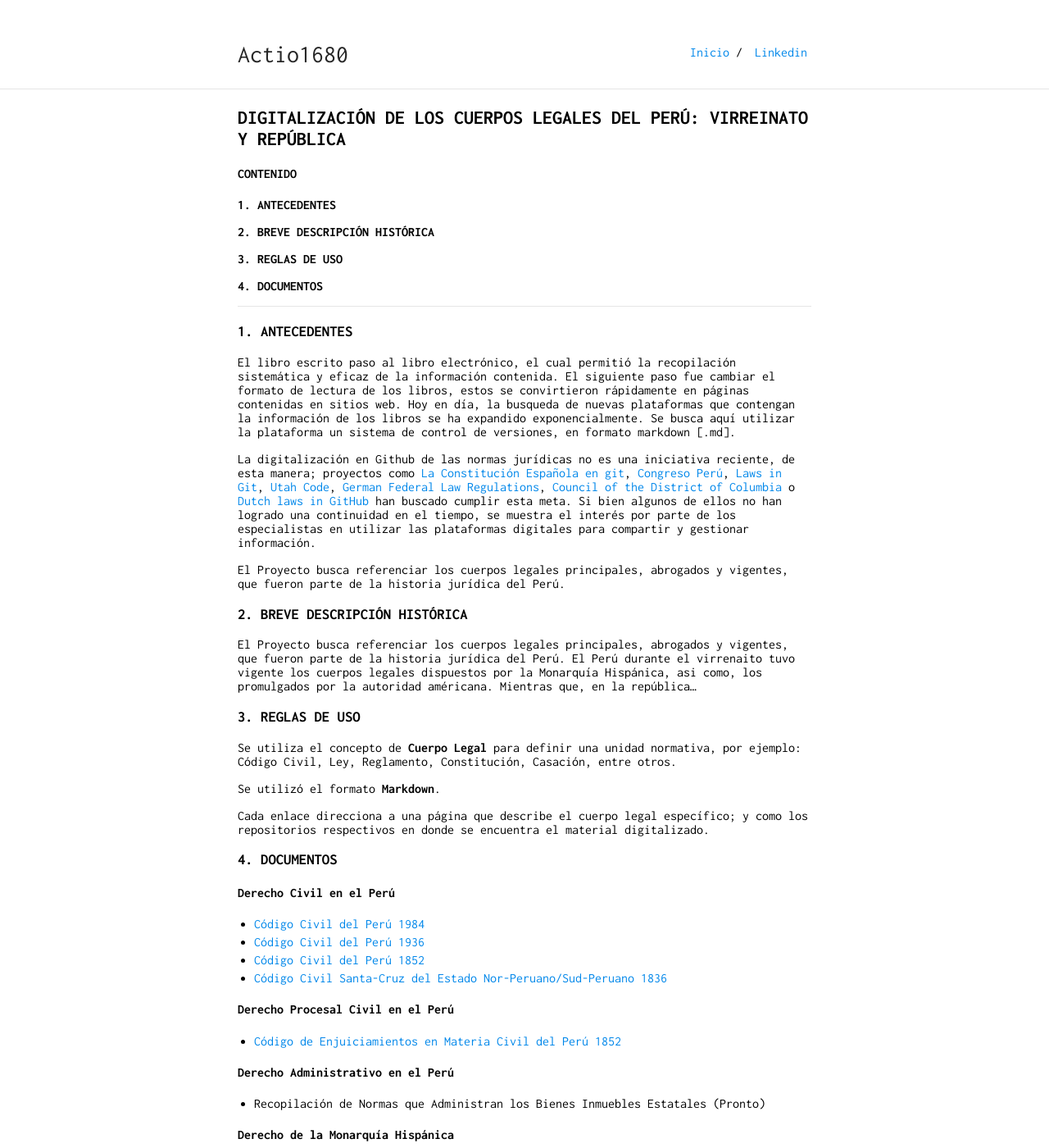
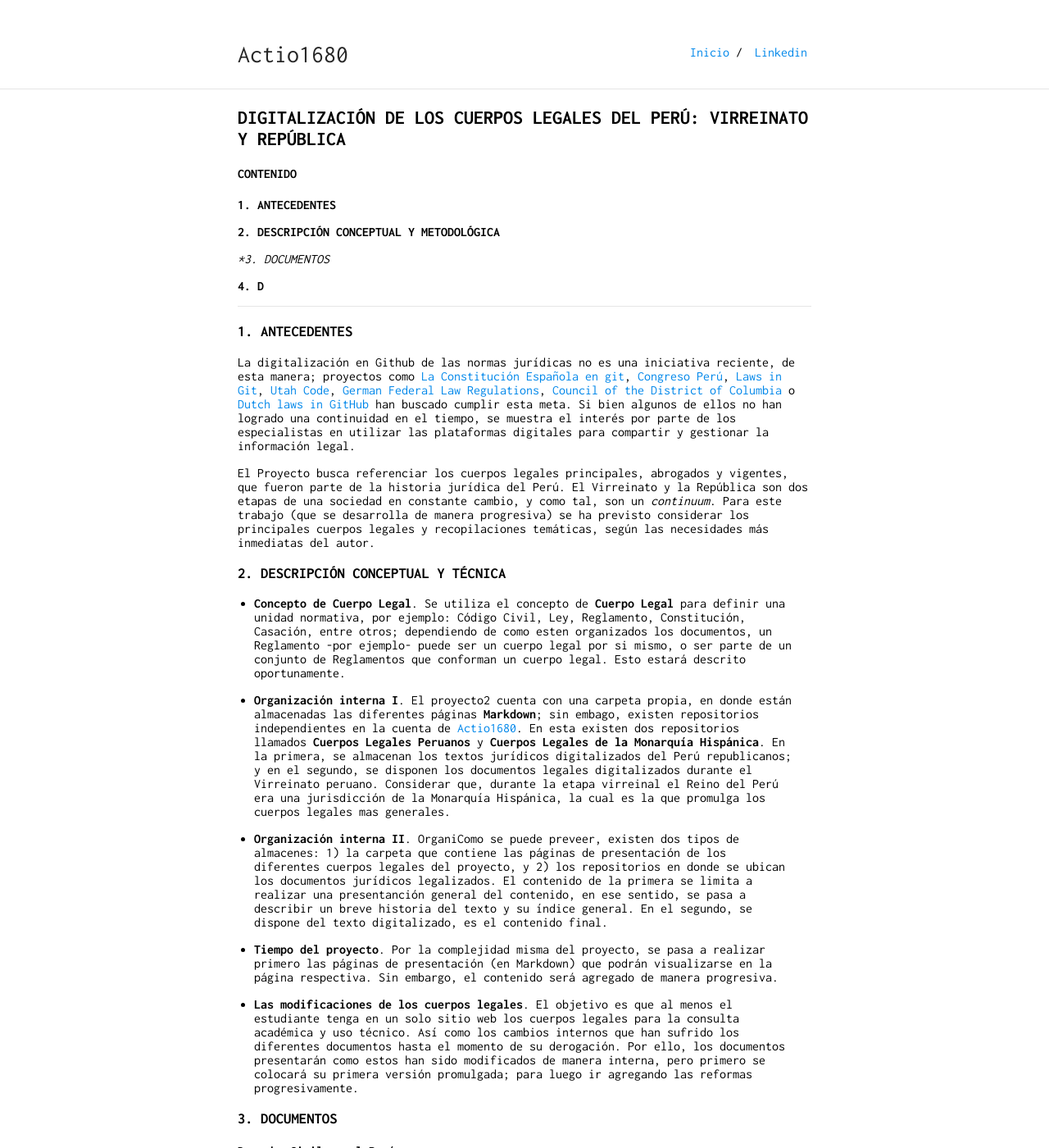
Before and after one commit to actio1680/actio1680.github.io, a Jekyll site: the page built from proyecto2/presentacion2.md, in a window 1280 px wide and 1400 px high. Shown: the whole window at 82% size. Built offline with Jekyll 4.4.1, drawn with Linux system fonts in a browser that asks for light colours; our own code applies the rules of GitHub Pages for plain Markdown files; some of the changed text lies outside the part shown.

Commit message:
Update presentacion2.md

```diff
--- a/proyecto2/presentacion2.md
+++ b/proyecto2/presentacion2.md
@@ -6,34 +6,34 @@ layout: default
 #### CONTENIDO
 **1. ANTECEDENTES**
 
-**2. BREVE DESCRIPCIÓN HISTÓRICA**
+**2. DESCRIPCIÓN CONCEPTUAL Y METODOLÓGICA**
 
-**3. REGLAS DE USO**
+**3. DOCUMENTOS*
 
-**4. DOCUMENTOS**
+**4. D**
 
 ---
 
 ### 1. ANTECEDENTES
-El libro escrito paso al libro electrónico, el cual permitió la recopilación sistemática y eficaz de la información contenida. El siguiente paso fue cambiar el formato de lectura de los libros, estos se convirtieron rápidamente en páginas contenidas en sitios web. Hoy en día, la busqueda de nuevas plataformas que contengan la información de los libros se ha expandido exponencialmente. Se busca aquí utilizar la plataforma un sistema de control de versiones, en formato markdown [.md].
 
-La digitalización en Github de las normas jurídicas no es una iniciativa reciente, de esta manera; proyectos como [La Constitución Española en git](https://github.com/hpalacio/leyes), [Congreso Perú](https://github.com/jeqo/peru-congreso), [Laws in Git](https://leibniz-internship-report.herokuapp.com/nl_linked_legal_data/laws_in_git), [Utah Code](https://github.com/divegeek/utahcode), [German Federal Law Regulations](https://github.com/bundestag/gesetze), [Council of the District of Columbia](https://github.com/DCCouncil) o [Dutch laws in GitHub](https://github.com/statengeneraal/laws-markdown) han buscado cumplir esta meta. Si bien algunos de ellos no han logrado una continuidad en el tiempo, se muestra el interés por parte de los especialistas en utilizar las plataformas digitales para compartir y gestionar información.
+La digitalización en Github de las normas jurídicas no es una iniciativa reciente, de esta manera; proyectos como [La Constitución Española en git](https://github.com/hpalacio/leyes), [Congreso Perú](https://github.com/jeqo/peru-congreso), [Laws in Git](https://leibniz-internship-report.herokuapp.com/nl_linked_legal_data/laws_in_git), [Utah Code](https://github.com/divegeek/utahcode), [German Federal Law Regulations](https://github.com/bundestag/gesetze), [Council of the District of Columbia](https://github.com/DCCouncil) o [Dutch laws in GitHub](https://github.com/statengeneraal/laws-markdown) han buscado cumplir esta meta. Si bien algunos de ellos no han logrado una continuidad en el tiempo, se muestra el interés por parte de los especialistas en utilizar las plataformas digitales para compartir y gestionar la información legal.
 
-El Proyecto busca referenciar los cuerpos legales principales, abrogados y vigentes, que fueron parte de la historia jurídica del Perú.
+El Proyecto busca referenciar los cuerpos legales principales, abrogados y vigentes, que fueron parte de la historia jurídica del Perú. El Virreinato y la República son dos etapas de una sociedad en constante cambio, y como tal, son un *continuum*. Para este trabajo (que se desarrolla de manera progresiva) se ha previsto considerar los principales cuerpos legales y recopilaciones temáticas, según las necesidades más inmediatas del autor.
 
-### 2. BREVE DESCRIPCIÓN HISTÓRICA
-El Proyecto busca referenciar los cuerpos legales principales, abrogados y vigentes, que fueron parte de la historia jurídica del Perú. El Perú durante el virrenaito tuvo vigente los cuerpos legales dispuestos por la Monarquía Hispánica, asi como, los promulgados por la autoridad américana. Mientras que, en la república...
+### 2. DESCRIPCIÓN CONCEPTUAL Y TÉCNICA
 
-### 3. REGLAS DE USO
-Se utiliza el concepto de **Cuerpo Legal** para definir una unidad normativa, por ejemplo: Código Civil, Ley, Reglamento, Constitución, Casación, entre otros.
+- **Concepto de Cuerpo Legal**. Se utiliza el concepto de **Cuerpo Legal** para definir una unidad normativa, por ejemplo: Código Civil, Ley, Reglamento, Constitución, Casación, entre otros; dependiendo de como esten organizados los documentos, un Reglamento -por ejemplo- puede ser un cuerpo legal por si mismo, o ser parte de un conjunto de Reglamentos que conforman un cuerpo legal. Esto estará descrito oportunamente.
+
+- **Organización interna I**. El proyecto2 cuenta con una carpeta propia, en donde están almacenadas las diferentes páginas **Markdown**; sin embago, existen repositorios independientes en la cuenta de [Actio1680](). En esta existen dos repositorios llamados **Cuerpos Legales Peruanos** y **Cuerpos Legales de la Monarquía Hispánica**. En la primera, se almacenan los textos jurídicos digitalizados del Perú republicanos; y en el segundo, se disponen los documentos legales digitalizados durante el Virreinato peruano. Considerar que, durante la etapa virreinal el Reino del Perú era una jurisdicción de la Monarquía Hispánica, la cual es la que promulga los cuerpos legales mas generales.
+
+- **Organización interna II**. OrganiComo se puede preveer, existen dos tipos de almacenes: 1) la carpeta que contiene las páginas de presentación de los diferentes cuerpos legales del proyecto, y 2) los repositorios en donde se ubican los documentos jurídicos legalizados. El contenido de la primera se limita a realizar una presentanción general del contenido, en ese sentido, se pasa a describir un breve historia del texto y su índice general. En el segundo, se dispone del texto digitalizado, es el contenido final.
+
+- **Tiempo del proyecto**. Por la complejidad misma del proyecto, se pasa a realizar primero las páginas de presentación (en Markdown) que podrán visualizarse en la página respectiva. Sin embargo, el contenido será agregado de manera progresiva.
+
+- **Las modificaciones de los cuerpos legales**. El objetivo es que al menos el estudiante tenga en un solo sitio web los cuerpos legales para la consulta académica y uso técnico. Así como los cambios internos que han sufrido los diferentes documentos hasta el momento de su derogación. Por ello, los documentos presentarán como estos han sido modificados de manera interna, pero primero se colocará su primera versión promulgada; para luego ir agregando las reformas progresivamente.
 
 
-Se utilizó el formato **Markdown**.
-
-Cada enlace direcciona a una página que describe el cuerpo legal específico; y como los repositorios respectivos en donde se encuentra el material digitalizado.
-
-
-### 4. DOCUMENTOS
+### 3. DOCUMENTOS
 
 #### Derecho Civil en el Perú
 - [Código Civil del Perú 1984](/cc1984.md)
@@ -45,7 +45,7 @@ Cada enlace direcciona a una página que describe el cuerpo legal específico; y
 - [Código de Enjuiciamientos en Materia Civil del Perú 1852](/cpcivil1852.md)
 
 #### Derecho Administrativo en el Perú
-- Recopilación de Normas que Administran los Bienes Inmuebles Estatales (Pronto)
+- Recopilación de los cuerpos legales que Administran los Bienes Inmuebles Estatales (Pronto)
 
 #### Derecho de la Monarquía Hispánica
 - [Recopilación de Leyes de los Reynos de las Indias 1680](/recopilacion1680.md)
```
